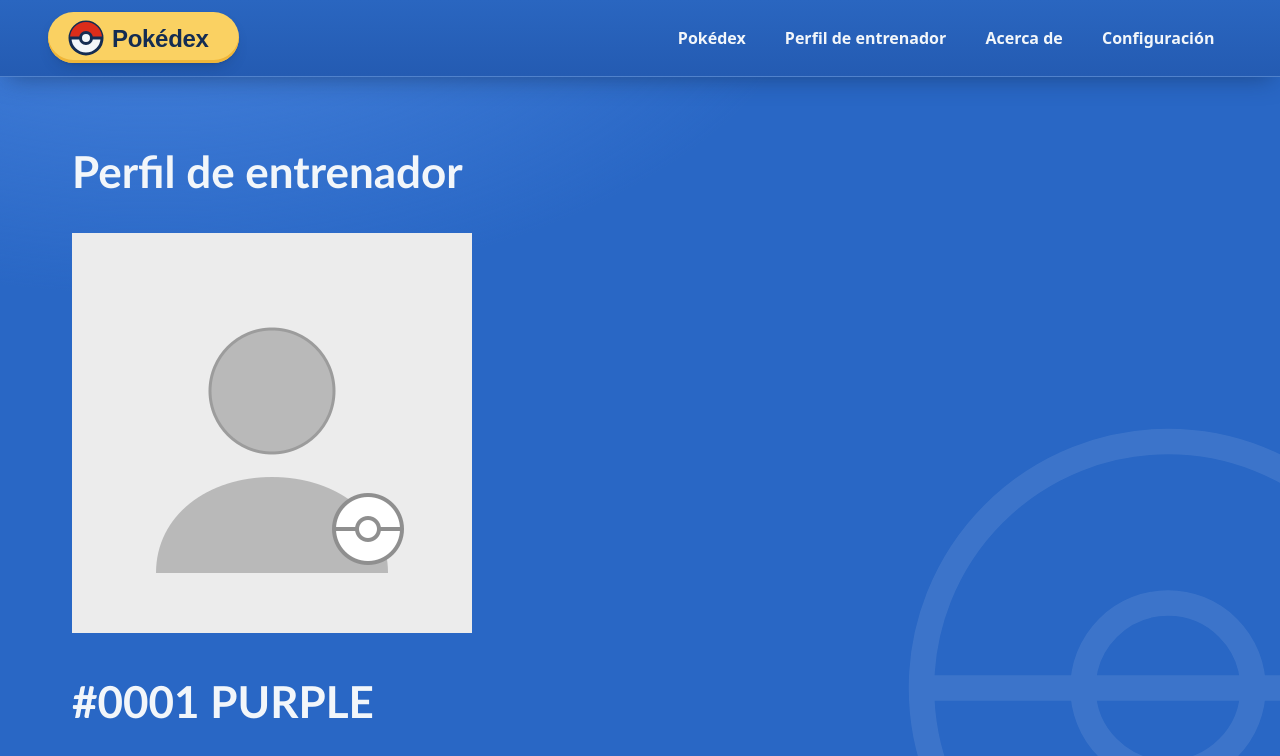
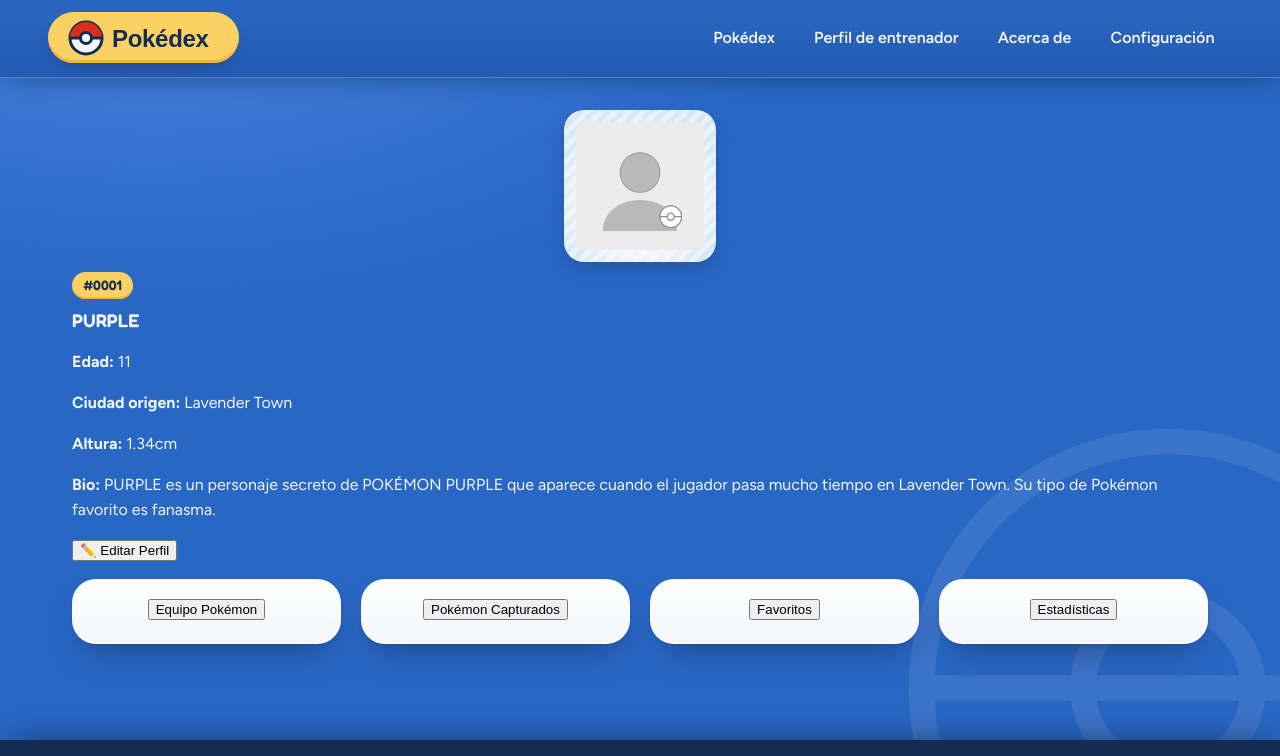
Before and after one commit to DiegoCamMar/PokeDex-C11056-C11208-C33377-C4D598-, a website: page perfil-entrenador.html in a window 1280 px wide. Shown: the top 756 px of the page. Drawn offline with Linux system fonts and the light colour scheme.

Commit message:
Agregada tipografías a perfil-entrenador

```diff
--- a/perfil-entrenador.html
+++ b/perfil-entrenador.html
@@ -12,6 +12,13 @@
 
   <!-- Hoja de estilos del sitio. Mismo elemento <link> que el favicon;
        lo que cambia es rel, que dice qué relación tiene el archivo con el documento. -->
+  <!-- Tipografías (Google Fonts): Fredoka para títulos y Figtree para el texto.
+      preconnect abre la conexión con anticipación para que la fuente llegue antes.
+      display=swap muestra el texto enseguida con la fuente de respaldo y la cambia al llegar. -->
+  <link rel="preconnect" href="https://fonts.googleapis.com">
+  <link rel="preconnect" href="https://fonts.gstatic.com" crossorigin>
+  <link rel="stylesheet" href="https://fonts.googleapis.com/css2?family=Figtree:wght@400;500;600;700&family=Fredoka:wght@500;600;700&display=swap">
+
   <link rel="stylesheet" href="styles.css">
   <link rel="stylesheet" href="tokens.css">
 </head>
@@ -36,10 +43,11 @@
 
   <main>
     <section id="ficha">
-      <h1>Perfil de entrenador</h1>
-      <img src="assets/entrenador.png" alt="Foto de perfil" width="400" height="400">
 
-      <h1>#0001 PURPLE</h1>
+      <img class="pokemon-card__image" src="assets/entrenador.png" alt="Imagen por defecto perfil entrenador" width="96" height="96">
+      <span class="pokemon-card__number">#0001</span>
+      <span class="pokemon-card__name">PURPLE</span>
+
       <p><b>Edad:</b> 11</p>
       <p><b>Ciudad origen:</b> Lavender Town</p>
       <p><b>Altura:</b> 1.34cm</p>
```
